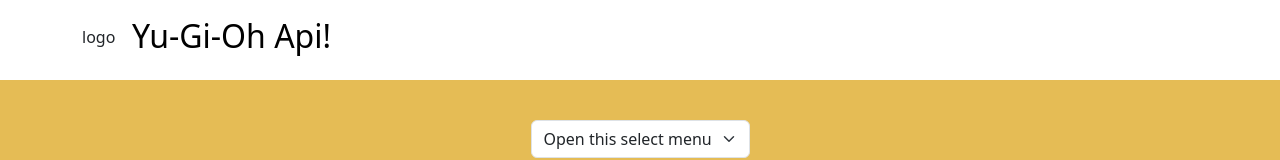
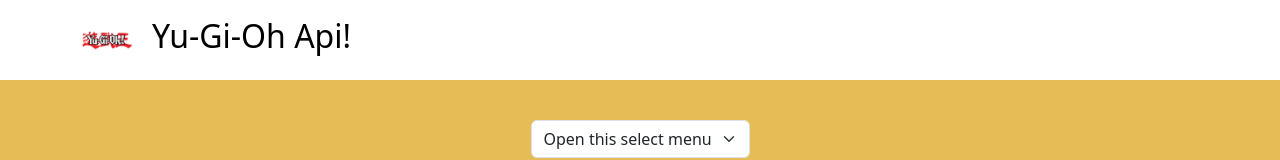
Before and after one commit to EnricoDG97/vite-yu-gi-oh, a Vue app: page / in a window 1280 px wide. Shown: the top 160 px of the page. Built offline with nearby package versions, Linux system fonts and the light colour scheme; no server answers.

Commit message:
feat: added logo in header

```diff
--- a/src/components/AppHeader.vue
+++ b/src/components/AppHeader.vue
@@ -12,7 +12,7 @@
     <div class="navbar">
         <div class="container">
             <span class="logo">
-                logo
+                <img src="../assets/img/logo.jpg" alt="logo">
             </span>
             <div class="navbar-text">
                 <h2>
@@ -35,8 +35,10 @@
         gap: 20px;
 
         .logo {
-            height: 30px;
-            width: 30px;
+            img {
+                height: 50px;
+                width: 50px;
+            }
         }
 
         .navbar-text {
```
Also changed, not shown: src/assets/img/logo.jpg (added), src/assets/img/logo.png (deleted).
